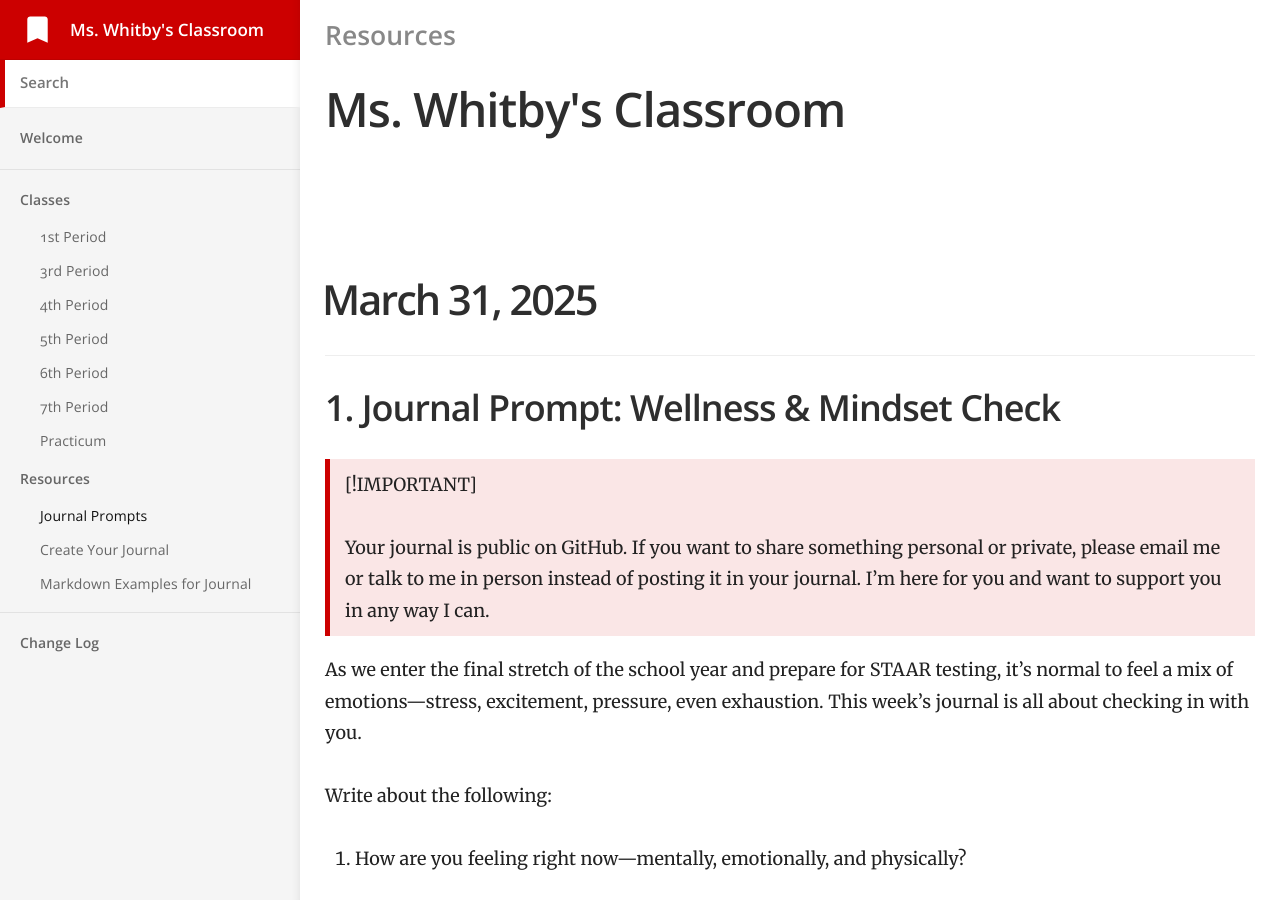
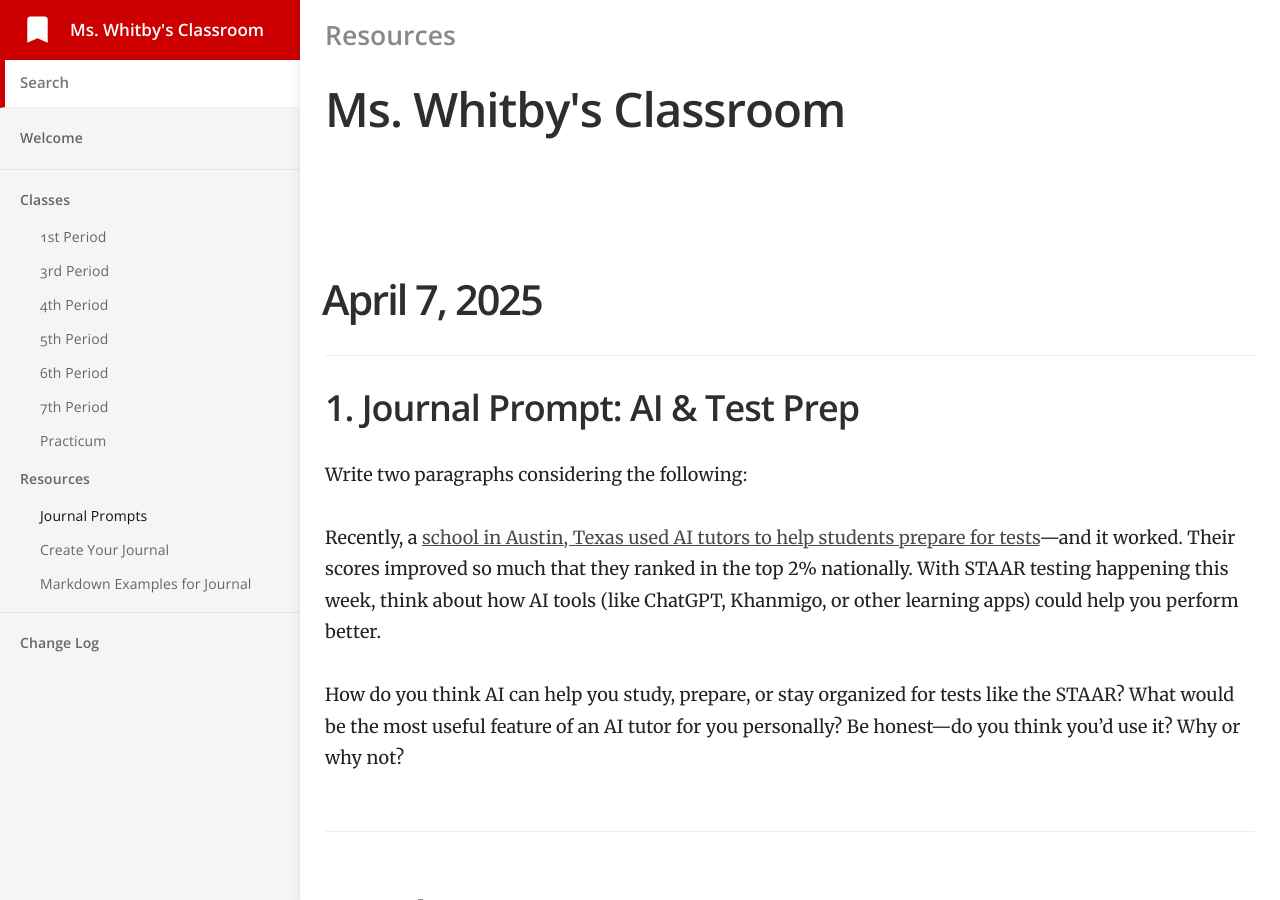
Before and after one commit to mswhitby/classroom, a Jekyll site: the page built from _docs/resources/journal.md, in a window 1280 px wide and 900 px high. Built offline with Jekyll 4.4.1, drawn with Linux system fonts in a browser that asks for light colours.

Commit message:
UPdated lessons

```diff
--- a/_docs/resources/journal.md
+++ b/_docs/resources/journal.md
@@ -4,6 +4,17 @@ category: Resources
 order: 1
 ---
 
+# April 7, 2025
+
+## 1. Journal Prompt: AI & Test Prep
+
+Write two paragraphs considering the following:
+
+Recently, a [school in Austin, Texas used AI tutors to help students prepare for tests](https://www.fox7austin.com/news/alpha-school-two-hour-learning-ai-tutor-austin-texas)—and it worked. Their scores improved so much that they ranked in the top 2% nationally. With STAAR testing happening this week, think about how AI tools (like ChatGPT, Khanmigo, or other learning apps) could help you perform better.
+
+How do you think AI can help you study, prepare, or stay organized for tests like the STAAR? What would be the most useful feature of an AI tutor for you personally? Be honest—do you think you’d use it? Why or why not?
+
+----
 
 # March 31, 2025
 
```
